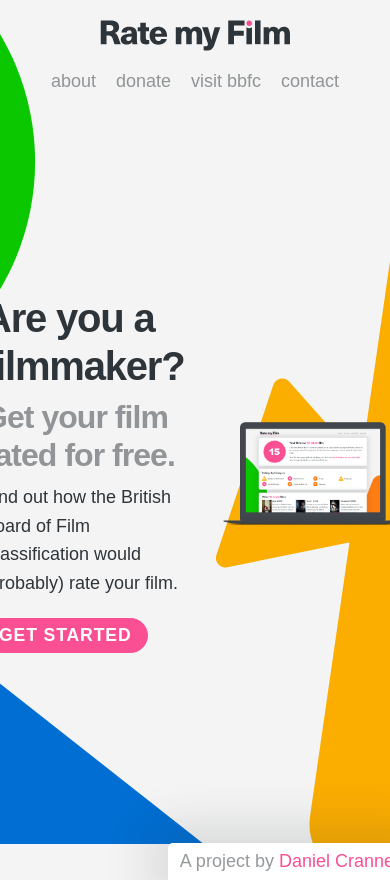
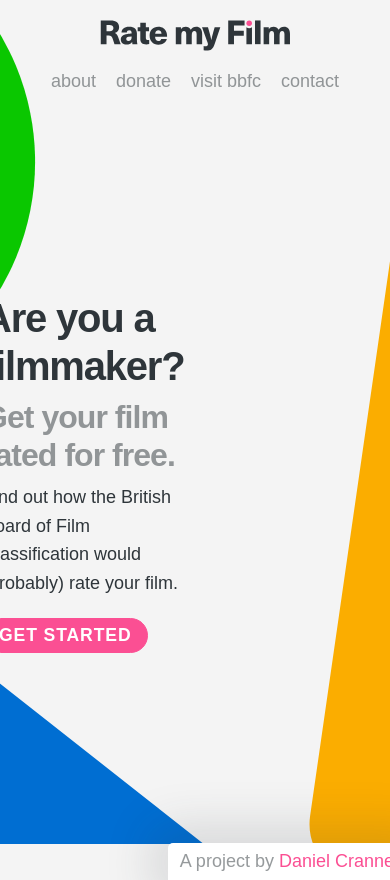
Before and after one commit to kingstar41/rate-my-film, a React (Create React App) app: page / in a window 390 px wide. Shown: the top 880 px of the page. Built offline with nearby package versions, Linux system fonts and the light colour scheme; a web font is replaced by a local one.

Commit message:
Responsive Fixes
Fixing bugs with responsive view.

```diff
--- a/src/App.js
+++ b/src/App.js
@@ -62,8 +62,8 @@
             style={longDelay}
             className="start-button">Get Started</animated.button>
         </div>
-        <animated.div style={shortDelay} className="w-50 p-2 circle-bg">
-        <animated.img src="/img/rmf-export.png" style={mediumDelay} className="mockup" />
+        <animated.div style={shortDelay} className="w-50 p-2 circle-bg landing-right">
+          <animated.img src="/img/rmf-export.png" style={mediumDelay} className="mockup" />
         </animated.div>
 
       </main>
--- a/src/styles.css
+++ b/src/styles.css
@@ -175,6 +175,10 @@
   background-position: right center;
   min-height: 490px;
   justify-content: center;
+}
+
+.landing-right {
+  display:none;
 }
 
 .mockup {
@@ -440,6 +444,8 @@
     margin: auto;
   }
 
+
+
   .question-title {
     flex-direction: column;
   }
@@ -454,8 +460,13 @@
 
 /* Small devices (portrait tablets and large phones, 600px and up) */
 @media only screen and (min-width: 600px) {
+
   .wrapper, .main-wrapper {
     width: 560px;
+  }
+
+  .landing-right {
+    display:flex;
   }
 
   .overview-section {
```
